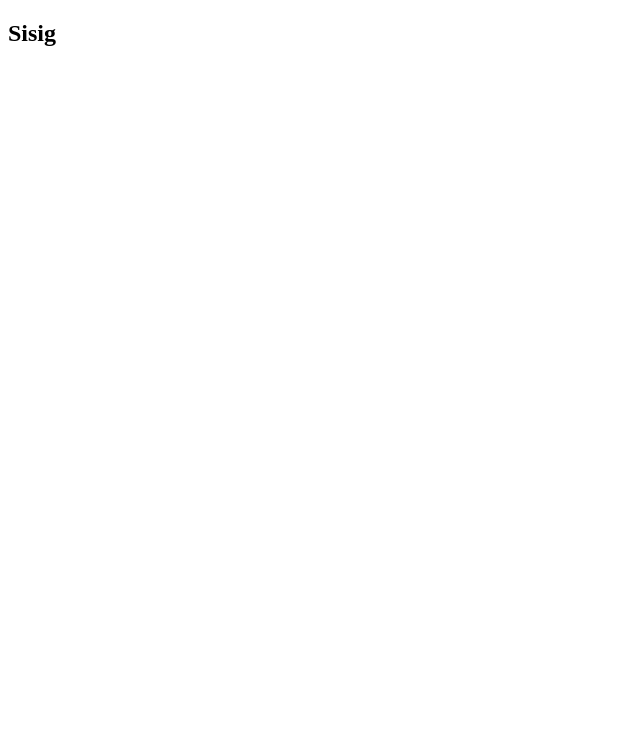
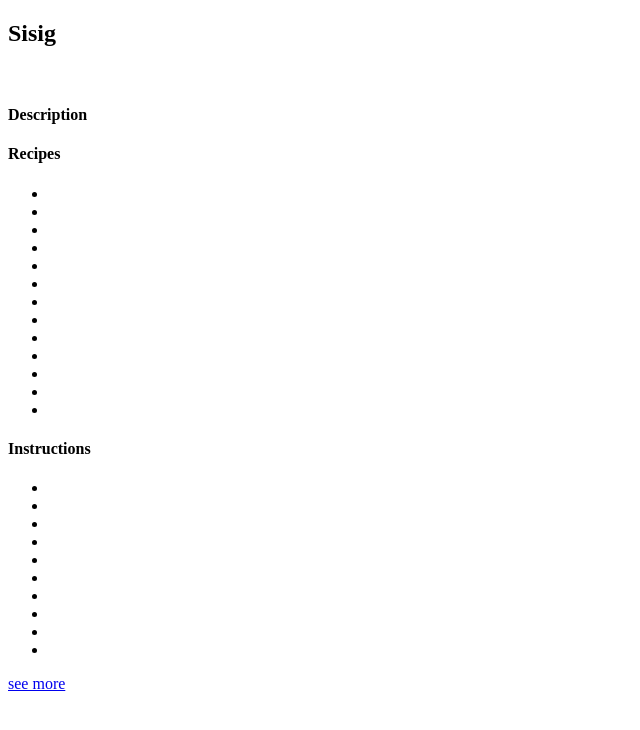
Before and after one commit to ArjTheProgrammer/odin-recipes, a plain HTML site: page recipes/sisig.html in a window 1280 px wide. Shown: the whole page, without its empty margins (0-640 px from the left). Drawn offline with Linux system fonts and the light colour scheme.

Commit message:
added format in the recipes

```diff
--- a/recipes/sisig.html
+++ b/recipes/sisig.html
@@ -7,5 +7,44 @@
 </head>
 <body>
     <h2>Sisig</h2>
+
+    <img src="" alt="">
+
+    <h4>Description</h4>
+        <p>
+
+        </p>
+
+    <h4>Recipes</h4>
+        <ul>
+            <li></li>
+            <li></li>
+            <li></li>
+            <li></li>
+            <li></li>
+            <li></li>
+            <li></li>
+            <li></li>
+            <li></li>
+            <li></li>
+            <li></li>
+            <li></li>
+            <li></li>
+        </ul>
+
+    <h4>Instructions</h4>
+        <ul>
+            <li></li>
+            <li></li>
+            <li></li>
+            <li></li>
+            <li></li>
+            <li></li>
+            <li></li>
+            <li></li>
+            <li></li>
+            <li></li>
+        </ul>
+    <a href="https://panlasangpinoy.com/sisig-recipe-knr-kls/#wprm-recipe-container-51164" target="_blank" rel="noopener norefferer">see more</a>
 </body>
 </html>
```
Also changed, not shown: recipes/chopsuey.html (+37 -0 lines), recipes/lechonKawali.html (+37 -0 lines), recipes/liempo.html (+39 -0 lines).
